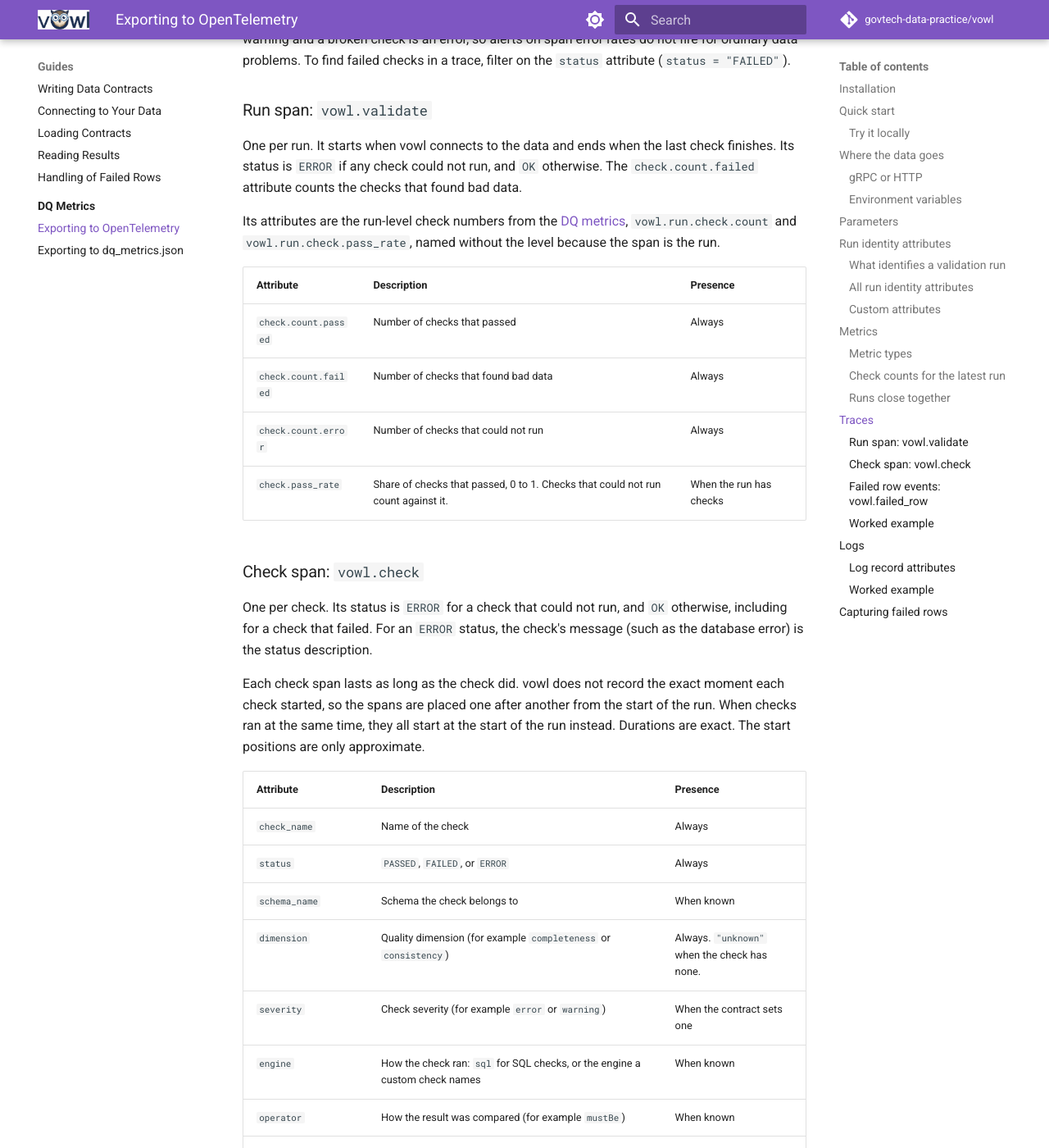
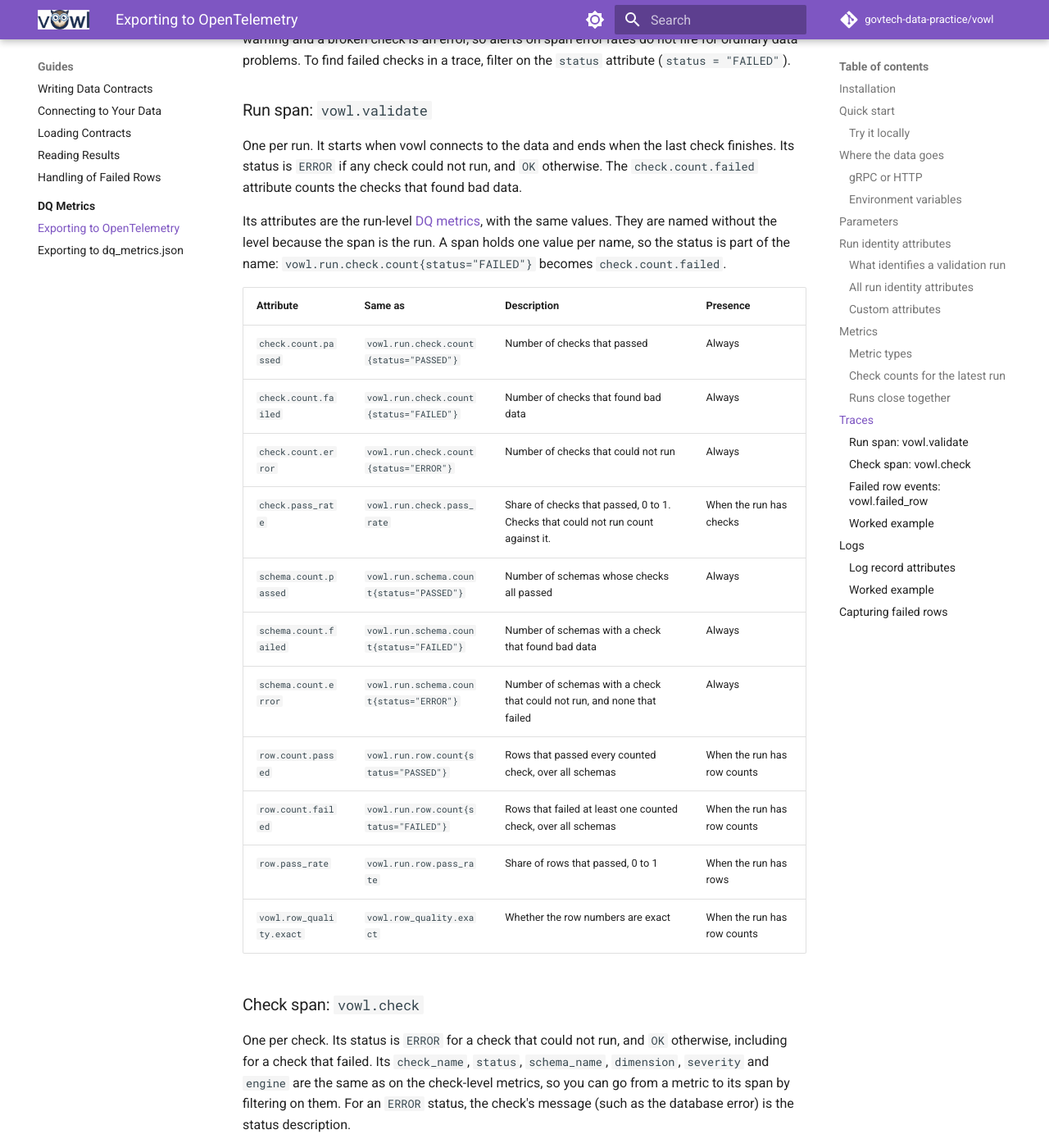
Before and after one commit to govtech-data-practice/vowl, an MkDocs documentation site: the page built from docs/dq-metrics/otel-export.md, in a window 1280 px wide and 1400 px high, scrolled down 8005 px. Shown: the whole window at 82% size. Built offline with MkDocs 1.6.1 and Material for MkDocs 9.7.7, drawn with Linux system fonts in a browser that asks for light colours; comment, search, counter and statistics services are not loaded; some of the changed text lies outside the part shown.

Commit message:
feat(otel): align span and log attributes with the DQ metrics
Spans and log records now carry the metrics' numbers under the metrics'
names, so a reading in a dashboard, a trace and a log agree. The check span
and log record replace failed_rows_count with row.count.passed,
row.count.failed and row.pass_rate, sent only for checks that get row
metrics, and the run span adds the schema counts, row counts, row pass rate
and vowl.row_quality.exact. Every check-level metric now carries the same
attributes, so they filter and join the same way.

Co-Authored-By: Claude Opus 5.5 <noreply@anthropic.com>

````diff
--- a/docs/dq-metrics/otel-export.md
+++ b/docs/dq-metrics/otel-export.md
@@ -296,23 +296,38 @@ check finishes. Its status is `ERROR` if any check could not run, and `OK`
 otherwise. The `check.count.failed` attribute counts the checks that found bad
 data.
 
-Its attributes are the run-level check numbers from the
-[DQ metrics](index.md), `vowl.run.check.count` and
-`vowl.run.check.pass_rate`, named without the level because the span is the
-run.
+Its attributes are the run-level [DQ metrics](index.md), with the same
+values. They are named without the level because the span is the run. A span
+holds one value per name, so the status is part of the name:
+`vowl.run.check.count{status="FAILED"}` becomes `check.count.failed`.
 
-| Attribute            | Description                                                                      | Presence                |
-| -------------------- | -------------------------------------------------------------------------------- | ----------------------- |
-| `check.count.passed` | Number of checks that passed                                                     | Always                  |
-| `check.count.failed` | Number of checks that found bad data                                             | Always                  |
-| `check.count.error`  | Number of checks that could not run                                              | Always                  |
-| `check.pass_rate`    | Share of checks that passed, 0 to 1. Checks that could not run count against it. | When the run has checks |
+| Attribute                | Same as                                  | Description                                                                      | Presence                           |
+| ------------------------ | ---------------------------------------- | -------------------------------------------------------------------------------- | ---------------------------------- |
+| `check.count.passed`     | `vowl.run.check.count{status="PASSED"}`  | Number of checks that passed                                                     | Always                             |
+| `check.count.failed`     | `vowl.run.check.count{status="FAILED"}`  | Number of checks that found bad data                                             | Always                             |
+| `check.count.error`      | `vowl.run.check.count{status="ERROR"}`   | Number of checks that could not run                                              | Always                             |
+| `check.pass_rate`        | `vowl.run.check.pass_rate`               | Share of checks that passed, 0 to 1. Checks that could not run count against it. | When the run has checks            |
+| `schema.count.passed`    | `vowl.run.schema.count{status="PASSED"}` | Number of schemas whose checks all passed                                        | Always                             |
+| `schema.count.failed`    | `vowl.run.schema.count{status="FAILED"}` | Number of schemas with a check that found bad data                               | Always                             |
+| `schema.count.error`     | `vowl.run.schema.count{status="ERROR"}`  | Number of schemas with a check that could not run, and none that failed          | Always                             |
+| `row.count.passed`       | `vowl.run.row.count{status="PASSED"}`    | Rows that passed every counted check, over all schemas                           | When the run has row counts        |
+| `row.count.failed`       | `vowl.run.row.count{status="FAILED"}`    | Rows that failed at least one counted check, over all schemas                    | When the run has row counts        |
+| `row.pass_rate`          | `vowl.run.row.pass_rate`                 | Share of rows that passed, 0 to 1                                                | When the run has rows              |
+| `vowl.row_quality.exact` | `vowl.row_quality.exact`                 | Whether the row numbers are exact                                                | When the run has row counts        |
 
 ### Check span: `vowl.check`
 
 One per check. Its status is `ERROR` for a check that could not run, and `OK`
-otherwise, including for a check that failed. For an `ERROR` status, the
+otherwise, including for a check that failed. Its `check_name`, `status`,
+`schema_name`, `dimension`, `severity` and `engine` are the same as on the
+check-level metrics, so you can go from a metric to its span by filtering on
+them. For an `ERROR` status, the
 check's message (such as the database error) is the status description.
+
+The row attributes are on the same checks as the check-level row metrics. A
+check that returns one number instead of rows (such as an average), or that
+could not run, has none. A `0` there would wrongly say every row passed. See
+[Which checks are counted](../failed-rows.md#which-checks-are-counted).
 
 Each check span lasts as long as the check did. vowl does not record the exact
 moment each check started, so the spans are placed one after another from the
@@ -332,7 +347,9 @@ approximate.
 | `query`                          | The SQL the check ran                                                                                                                      | When known                                   |
 | `expected_value`                 | The expected value or threshold                                                                                                            | When known                                   |
 | `actual_value`                   | The value vowl found                                                                                                                       | When known                                   |
-| `failed_rows_count`              | Rows that failed this check                                                                                                                | Always. `0` when none failed.                |
+| `row.count.passed`               | Rows that passed this check. Same as `vowl.check.row.count{status="PASSED"}`.                                                              | When the check gets row counts               |
+| `row.count.failed`               | Rows that failed this check. Same as `vowl.check.row.count{status="FAILED"}`.                                                              | When the check gets row counts               |
+| `row.pass_rate`                  | Share of rows that passed this check, 0 to 1. Same as `vowl.check.row.pass_rate`.                                                          | When the check gets row counts               |
 | `check.definition.*`             | The check's full definition, one key per field. For a check vowl generated (such as `required`), this is the definition vowl wrote for it. | When known                                   |
 | `check.definition.custom.<name>` | The check's `customProperties`, one key per property                                                                                       | When the contract sets them                  |
 
@@ -345,8 +362,10 @@ values of one failing row.
 
 ### Worked example
 
-A run checks one schema, `orders`, with five checks. Two pass, two fail, and one
-cannot run because its query names a column that does not exist.
+A run checks one schema, `orders`, with 1,000 rows and five checks. Two pass,
+two fail, and one cannot run because its query names a column that does not
+exist. 43 rows fail at least one check: 42 have no email, 3 have a duplicate
+`order_id`, and 2 rows have both.
 
 ```
 Trace 7f3a...  (inside the pipeline's trace, if there is one)
@@ -360,23 +379,29 @@ Trace 7f3a...  (inside the pipeline's trace, if there is one)
    |   vowl.tenant               = agency-a
    |   check.count.passed=2  check.count.failed=2  check.count.error=1
    |   check.pass_rate=0.4
+   |   schema.count.passed=0  schema.count.failed=1  schema.count.error=0
+   |   row.count.passed=957  row.count.failed=43  row.pass_rate=0.957
+   |   vowl.row_quality.exact=true
    |
    +- SPAN vowl.check  email_required_check          status=OK       38ms
    |     schema_name=orders  dimension=completeness  severity=error
    |     status=FAILED  engine=sql
-   |     failed_rows_count=42
+   |     row.count.passed=958  row.count.failed=42  row.pass_rate=0.958
    |
    +- SPAN vowl.check  updated_at_within_24h         status=OK       51ms
    |     dimension=timeliness  status=PASSED  operator=mustBe
+   |     row.count.passed=1000  row.count.failed=0  row.pass_rate=1.0
    |     query='SELECT COUNT(*) FROM "orders" WHERE updated_at < NOW() - INTERVAL 24 HOUR'
    |     expected_value=0  actual_value=0
    |     check.definition.custom.owner=risk-team
    |
    +- SPAN vowl.check  order_id_required_check       status=OK       12ms
    |     dimension=completeness  status=PASSED
+   |     row.count.passed=1000  row.count.failed=0  row.pass_rate=1.0
    |
    +- SPAN vowl.check  order_id_unique_check         status=OK       44ms
-   |     dimension=consistency  status=FAILED  failed_rows_count=3
+   |     dimension=consistency  status=FAILED
+   |     row.count.passed=997  row.count.failed=3  row.pass_rate=0.997
    |
    +- SPAN vowl.check  region_valid                  status=ERROR     9ms
          "Error executing check: Binder Error: Referenced column "region" not found"
@@ -385,7 +410,8 @@ Trace 7f3a...  (inside the pipeline's trace, if there is one)
 
 The two failed checks have `OK` spans and `status=FAILED`. The run span is
 `ERROR` only because `region_valid` could not run. The quoted line under that
-span is its status description.
+span is its status description. It has no row attributes, because a check that
+could not run has no row counts.
 
 ## Logs
 
@@ -417,7 +443,9 @@ on the `status` attribute instead.
 | `dimension`                      | Quality dimension                                                                                                                          | Always. `"unknown"` when the check has none.             |
 | `severity`                       | Check severity                                                                                                                             | When the contract sets one                               |
 | `engine`                         | How the check ran: `sql` for SQL checks, or the engine a custom check names                                                                | When known                                               |
-| `failed_rows_count`              | Rows that failed this check                                                                                                                | Always. `0` when none failed.                            |
+| `row.count.passed`               | Rows that passed this check, as on its span                                                                                                | When the check gets row counts                           |
+| `row.count.failed`               | Rows that failed this check, as on its span                                                                                                | When the check gets row counts                           |
+| `row.pass_rate`                  | Share of rows that passed this check, as on its span                                                                                       | When the check gets row counts                           |
 | `query`                          | The SQL the check ran                                                                                                                      | When known                                               |
 | `check.definition.*`             | The check's full definition, one key per field. For a check vowl generated (such as `required`), this is the definition vowl wrote for it. | When known                                               |
 | `check.definition.custom.<name>` | The check's `customProperties`, one key per property                                                                                       | When the contract sets them                              |
@@ -432,12 +460,14 @@ passed write nothing. The first line of each record is its body.
 [WARN]  Column 'email' must not contain NULL values
         trace_id=7f3a...  span_id=a11c...
         check_name=email_required_check  status=FAILED
-        schema_name=orders  dimension=completeness  failed_rows_count=42
+        schema_name=orders  dimension=completeness
+        row.count.passed=958  row.count.failed=42  row.pass_rate=0.958
 
 [WARN]  Column 'order_id' must contain unique values
         trace_id=7f3a...  span_id=b02d...
         check_name=order_id_unique_check  status=FAILED
-        schema_name=orders  dimension=consistency  failed_rows_count=3
+        schema_name=orders  dimension=consistency
+        row.count.passed=997  row.count.failed=3  row.pass_rate=0.997
 
 [ERROR] Error executing check: Binder Error: Referenced column "region" not found
         trace_id=7f3a...  span_id=c73e...
@@ -451,7 +481,7 @@ passed write nothing. The first line of each record is its body.
 By default `export_otel` sends **counts only**. No values from your data leave
 the process. There are three ways to get from an alert to the rows behind it:
 
-1. **`failed_rows_count`** is on every check span and every log record. It
+1. **`row.count.failed`** is on each counted check's span and log record. It
    holds a count and no data values.
 2. **A small sample** with `max_failed_rows_sample`. Set it above 0 and each
    failing check copies up to that many rows into its span (as
````
Also changed, not shown: CHANGELOG.md (+2 -0 lines), design/otel-export.md (+16 -4 lines), docs/dq-metrics/index.md (+11 -6 lines), 7 other files.
